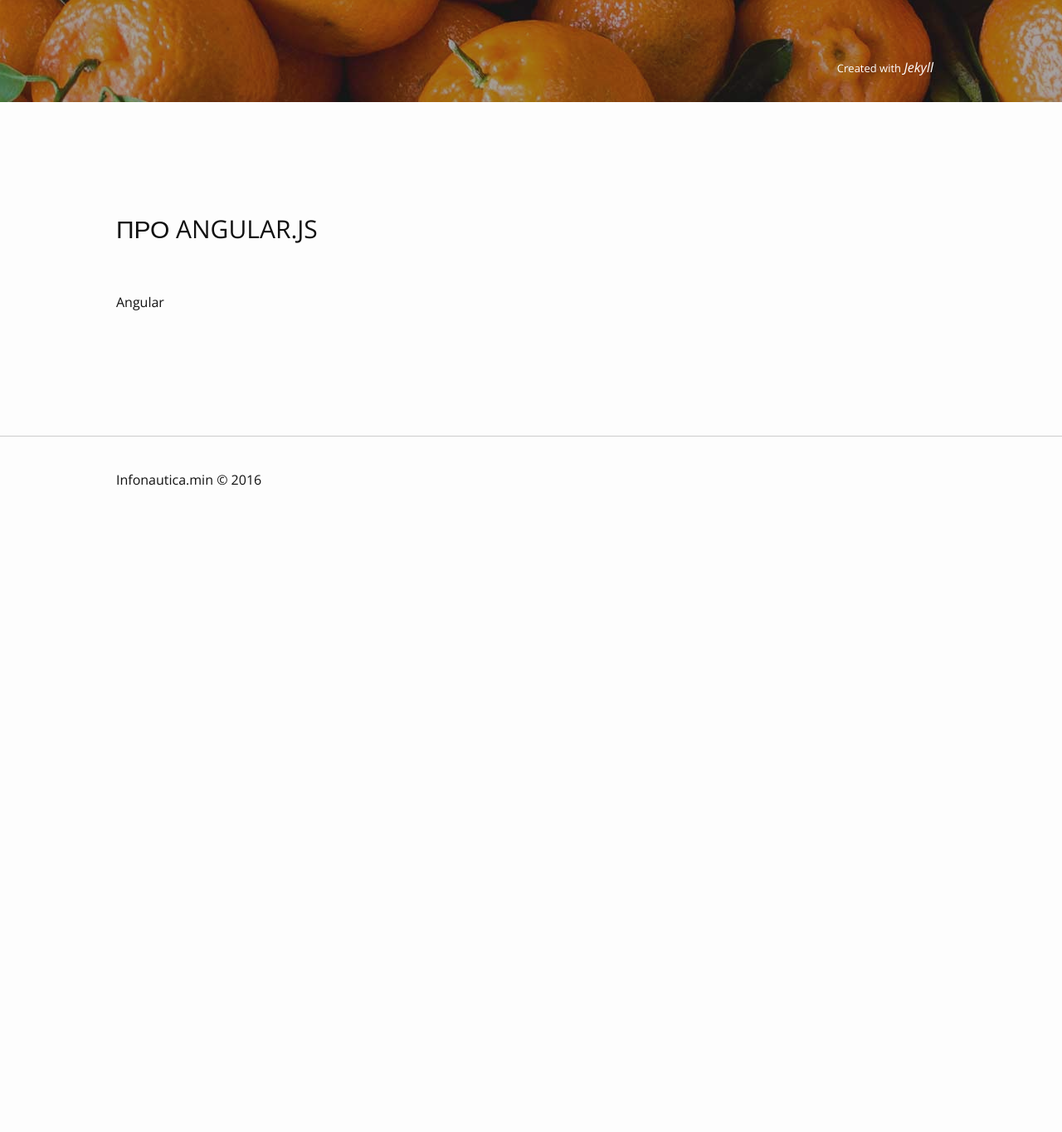
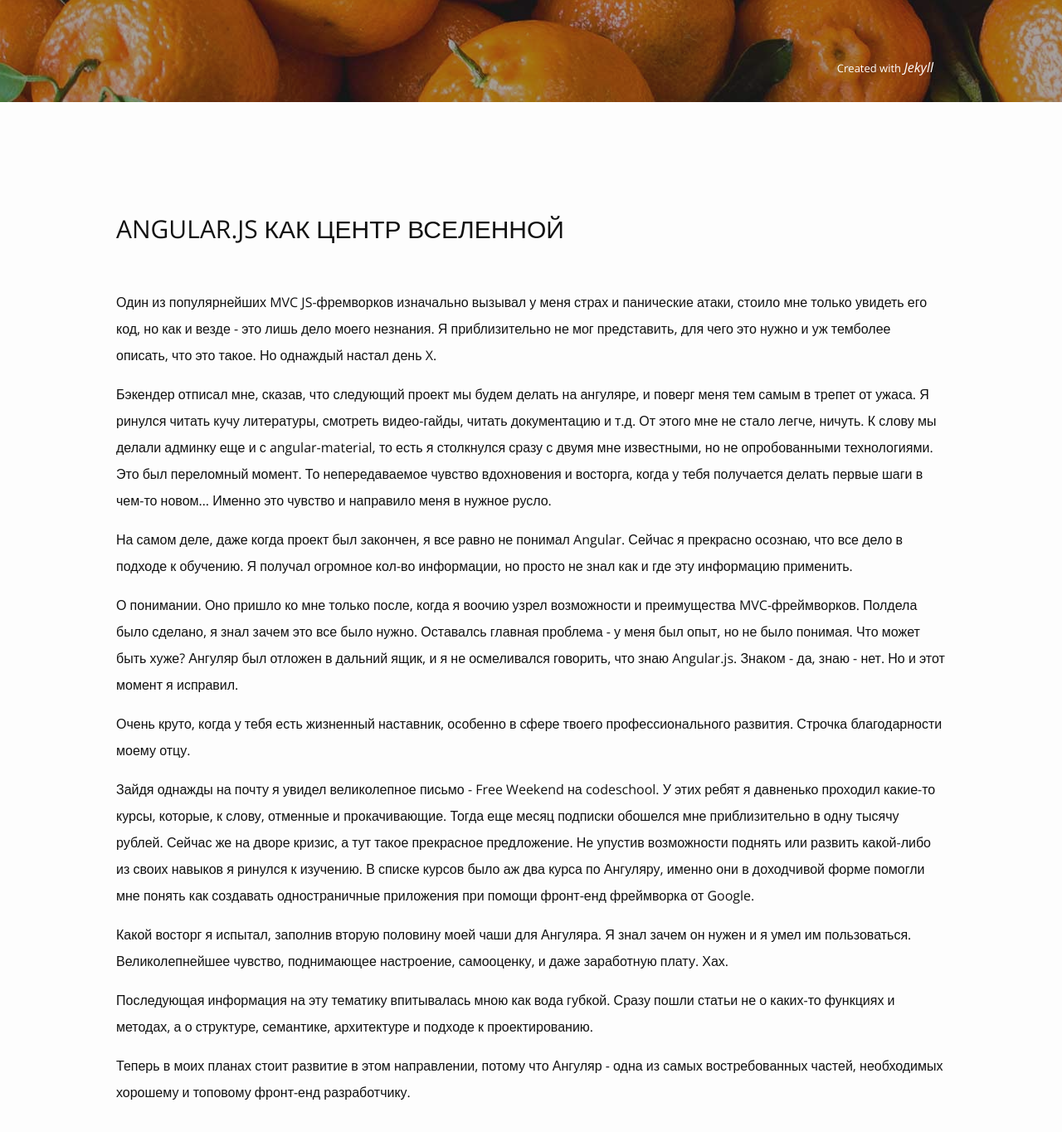
Before and after one commit to Infonautica/infonautica.github.io, a Jekyll site: the page built from _posts/2016-03-10-about-angular.md, in a window 1280 px wide and 1400 px high, scrolled down 577 px. Shown: the top 1364 px of the window at 83% size. Built offline with Jekyll 4.4.1, drawn with Linux system fonts in a browser that asks for light colours; before the commit the page ends 1207 px from its top, so only the background shows below that.

Commit message:
Update 2016-03-10-about-angular.md

```diff
--- a/_posts/2016-03-10-about-angular.md
+++ b/_posts/2016-03-10-about-angular.md
@@ -1,8 +1,24 @@
 ---
 layout: post
-title:  "Про Angular.js"
+title:  "Angular.js как центр вселенной"
 date:   2016-03-10 02:48:32 +0300
 categories: blog
-promo: "About Angular"
+promo: "Все крутиться вокруг него"
 ---
-Angular
+Один из популярнейших MVC JS-фремворков изначально вызывал у меня страх и панические атаки, стоило мне только увидеть его код, но как и везде - это лишь дело моего незнания. Я приблизительно не мог представить, для чего это нужно и уж темболее описать, что это такое. Но однаждый настал день X.
+
+Бэкендер отписал мне, сказав, что следующий проект мы будем делать на ангуляре, и поверг меня тем самым в трепет от ужаса. Я ринулся читать кучу литературы, смотреть видео-гайды, читать документацию и т.д. От этого мне не стало легче, ничуть. К слову мы делали админку еще и с angular-material, то есть я столкнулся сразу с двумя мне известными, но не опробованными технологиями. Это был переломный момент. То непередаваемое чувство вдохновения и восторга, когда у тебя получается делать первые шаги в чем-то новом... Именно это чувство и направило меня в нужное русло.
+
+На самом деле, даже когда проект был закончен, я все равно не понимал Angular. Сейчас я прекрасно осознаю, что все дело в подходе к обучению. Я получал огромное кол-во информации, но просто не знал как и где эту информацию применить.
+
+О понимании. Оно пришло ко мне только после, когда я воочию узрел возможности и преимущества MVC-фреймворков. Полдела было сделано, я знал зачем это все было нужно. Оставалсь главная проблема - у меня был опыт, но не было понимая. Что может быть хуже? Ангуляр был отложен в дальний ящик, и я не осмеливался говорить, что знаю Angular.js. Знаком - да, знаю - нет. Но и этот момент я исправил.
+
+Очень круто, когда у тебя есть жизненный наставник, особенно в сфере твоего профессионального развития. Строчка благодарности моему отцу.
+
+Зайдя однажды на почту я увидел великолепное письмо - Free Weekend на codeschool. У этих ребят я давненько проходил какие-то курсы, которые, к слову, отменные и прокачивающие. Тогда еще месяц подписки обошелся мне приблизительно в одну тысячу рублей. Сейчас же на дворе кризис, а тут такое прекрасное предложение. Не упустив возможности поднять или развить какой-либо из своих навыков я ринулся к изучению. В списке курсов было аж два курса по Ангуляру, именно они в доходчивой форме помогли мне понять как создавать одностраничные приложения при помощи фронт-енд фреймворка от Google.
+
+Какой восторг я испытал, заполнив вторую половину моей чаши для Ангуляра. Я знал зачем он нужен и я умел им пользоваться. Великолепнейшее чувство, поднимающее настроение, самооценку, и даже заработную плату. Хах.
+
+Последующая информация на эту тематику впитывалась мною как вода губкой. Сразу пошли статьи не о каких-то функциях и методах, а о структуре, семантике, архитектуре и подходе к проектированию.
+
+Теперь в моих планах стоит развитие в этом направлении, потому что Ангуляр - одна из самых востребованных частей, необходимых хорошему и топовому фронт-енд разработчику.
```
